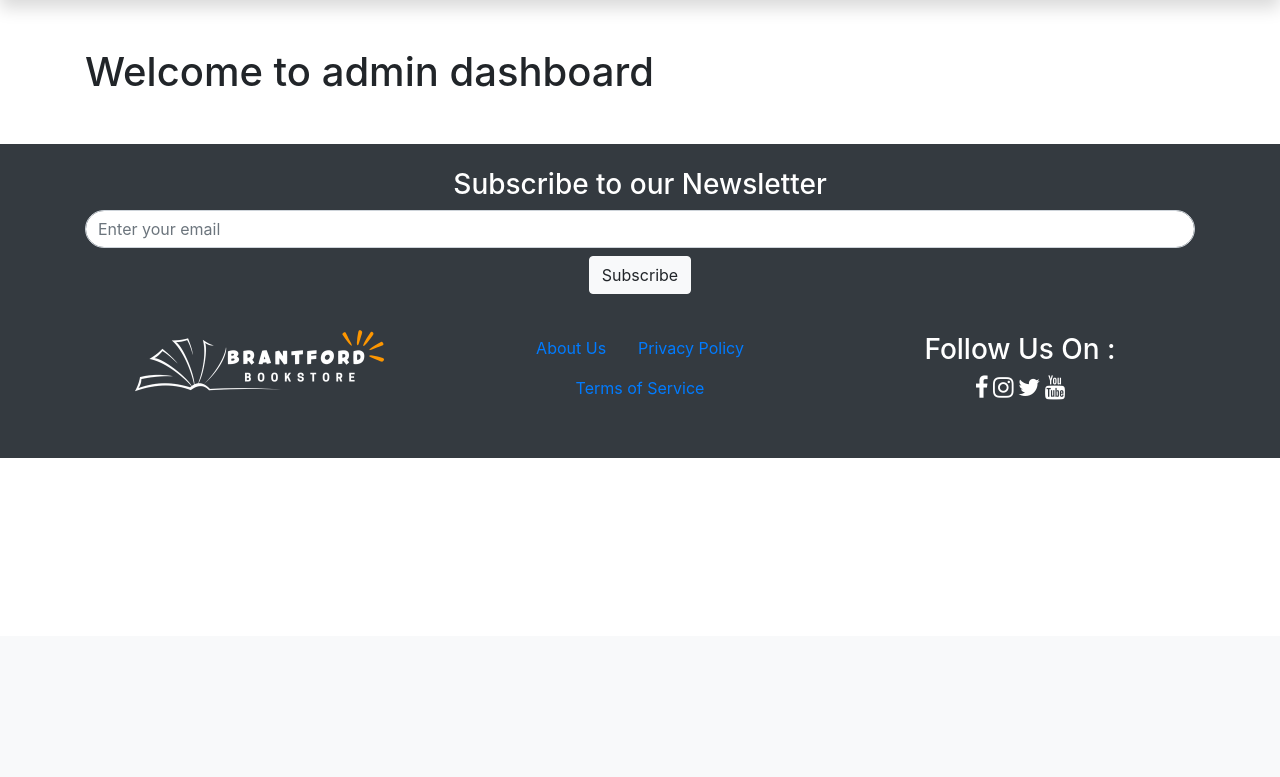
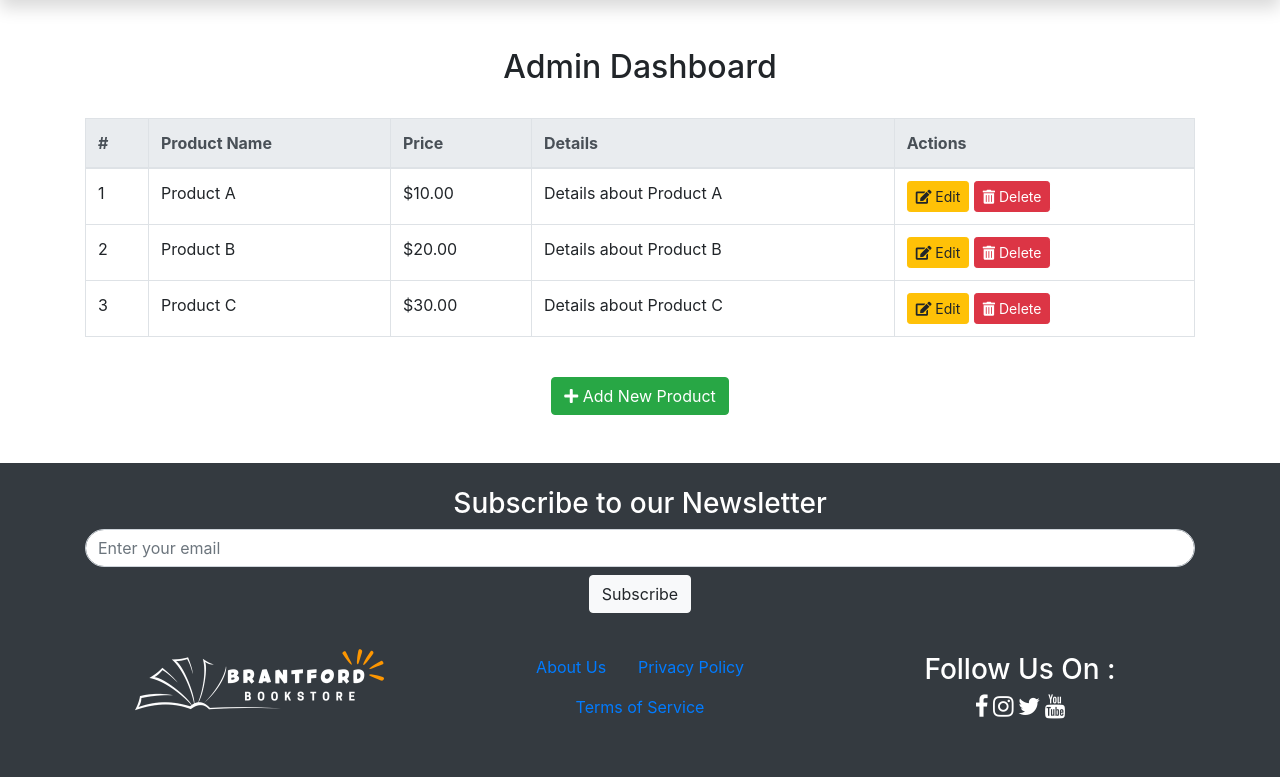
Before and after one commit to jayrajdabhi/bookstore, a PHP site: page /admin/index.php in a window 1280 px wide. Shown: the part 164-941 px from the top of the page. Before the commit the page ends 622 px from the top, so only its background shows below. Run offline with PHP 8.4, Linux system fonts and the light colour scheme; the visitor is signed in with stand-in values (Sample User, id 1).

Commit message:
admin ui/login page [ADD]

```diff
--- a/admin/header.php
+++ b/admin/header.php
@@ -7,7 +7,8 @@
     <meta name="viewport" content="width=device-width, initial-scale=1.0">
     <title>Brantford Book store</title>
     <link rel="stylesheet" href="https://maxcdn.bootstrapcdn.com/bootstrap/4.5.2/css/bootstrap.min.css">
-    <link rel="stylesheet" href="../../bookstore/css/style.css">
+    <link rel="stylesheet" href="../css/style.css">
+    <link rel="stylesheet" href="https://cdnjs.cloudflare.com/ajax/libs/font-awesome/5.15.4/css/all.min.css">
     <link rel="stylesheet" href="https://cdnjs.cloudflare.com/ajax/libs/font-awesome/4.7.0/css/font-awesome.min.css">
 </head>
 
--- a/admin/index.php
+++ b/admin/index.php
@@ -5,14 +5,62 @@ session_start();
 // Check if the user is logged in and has the 'admin' role
 if (!isset($_SESSION['user_id']) || $_SESSION['role'] !== 'admin') {
     // Redirect to login page if not an admin
-    header("Location: ../login.php");
+    header("Location: ./login.php");
     exit();
 }
 ?>
 
 <?php include 'header.php'; ?>
 <div class="container mt-5 mb-5">
-    <h1>Welcome to admin dashboard</h1>
+    <h2 class="text-center">Admin Dashboard</h2>
+    <div class="table-responsive">
+        <table class="table table-bordered table-hover mt-4">
+            <thead class="thead-light">
+                <tr>
+                    <th>#</th>
+                    <th>Product Name</th>
+                    <th>Price</th>
+                    <th>Details</th>
+                    <th>Actions</th>
+                </tr>
+            </thead>
+            <tbody>
+                <tr>
+                    <td>1</td>
+                    <td>Product A</td>
+                    <td>$10.00</td>
+                    <td>Details about Product A</td>
+                    <td>
+                        <button class="btn btn-warning btn-sm"><i class="fas fa-edit"></i> Edit</button>
+                        <button class="btn btn-danger btn-sm"><i class="fas fa-trash-alt"></i> Delete</button>
+                    </td>
+                </tr>
+                <tr>
+                    <td>2</td>
+                    <td>Product B</td>
+                    <td>$20.00</td>
+                    <td>Details about Product B</td>
+                    <td>
+                        <button class="btn btn-warning btn-sm"><i class="fas fa-edit"></i> Edit</button>
+                        <button class="btn btn-danger btn-sm"><i class="fas fa-trash-alt"></i> Delete</button>
+                    </td>
+                </tr>
+                <tr>
+                    <td>3</td>
+                    <td>Product C</td>
+                    <td>$30.00</td>
+                    <td>Details about Product C</td>
+                    <td>
+                        <button class="btn btn-warning btn-sm"><i class="fas fa-edit"></i> Edit</button>
+                        <button class="btn btn-danger btn-sm"><i class="fas fa-trash-alt"></i> Delete</button>
+                    </td>
+                </tr>
+            </tbody>
+        </table>
+    </div>
+    <div class="text-center mt-4">
+        <button class="btn btn-success"><i class="fas fa-plus"></i> Add New Product</button>
+    </div>
 </div>
 
 <?php include 'footer.php'; ?>
--- a/bookstore.sql
+++ b/bookstore.sql
@@ -43,7 +43,7 @@ CREATE TABLE books (
 -- ('To Kill a Mockingbird', 'Harper Lee', 12.50, 'img/to_kill_a_mockingbird.jpg', 'Fiction', 1960, 'A novel about racial injustice in the Deep South, told through the eyes of a child.'),
 -- ('Moby Dick', 'Herman Melville', 15.00, 'img/moby_dick.jpg', 'Adventure', 1851, 'The story of Captain Ahab’s obsessive quest to hunt down the white whale, Moby Dick.');  -- 1851 is fine for INT
 
---User Profile table
+-- User Profile table
 CREATE TABLE user_profiles (
     profile_id INT(11) AUTO_INCREMENT PRIMARY KEY,
     user_id INT(11) NOT NULL,
--- a/components/header.php
+++ b/components/header.php
@@ -7,7 +7,7 @@
     <meta name="viewport" content="width=device-width, initial-scale=1.0">
     <title>Brantford Book store</title>
     <link rel="stylesheet" href="https://maxcdn.bootstrapcdn.com/bootstrap/4.5.2/css/bootstrap.min.css">
-    <link rel="stylesheet" href="../bookstore/css/style.css">
+    <link rel="stylesheet" href="./css/style.css">
     <link rel="stylesheet" href="https://cdnjs.cloudflare.com/ajax/libs/font-awesome/4.7.0/css/font-awesome.min.css">
 </head>
 
```
Also changed, not shown: admin/login.php (+97 -2 lines).
